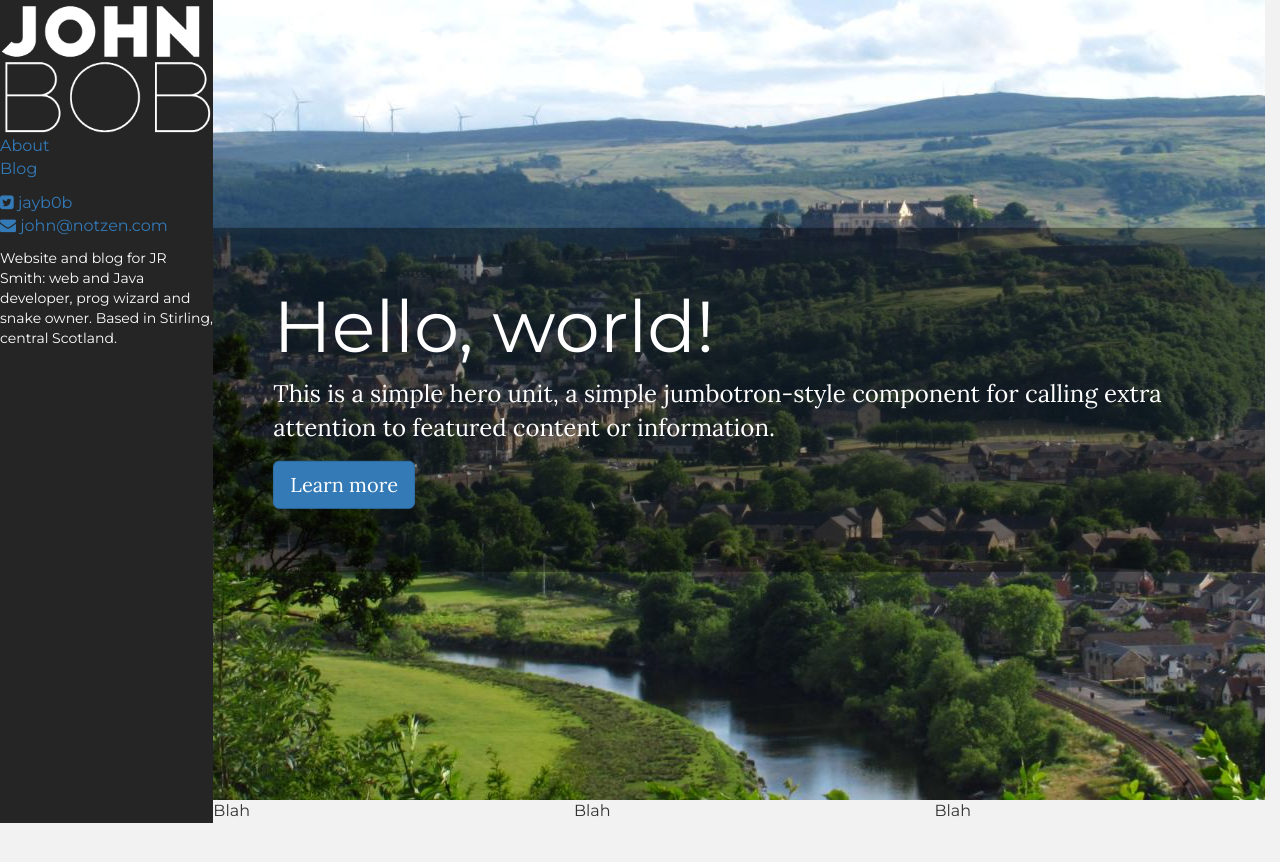
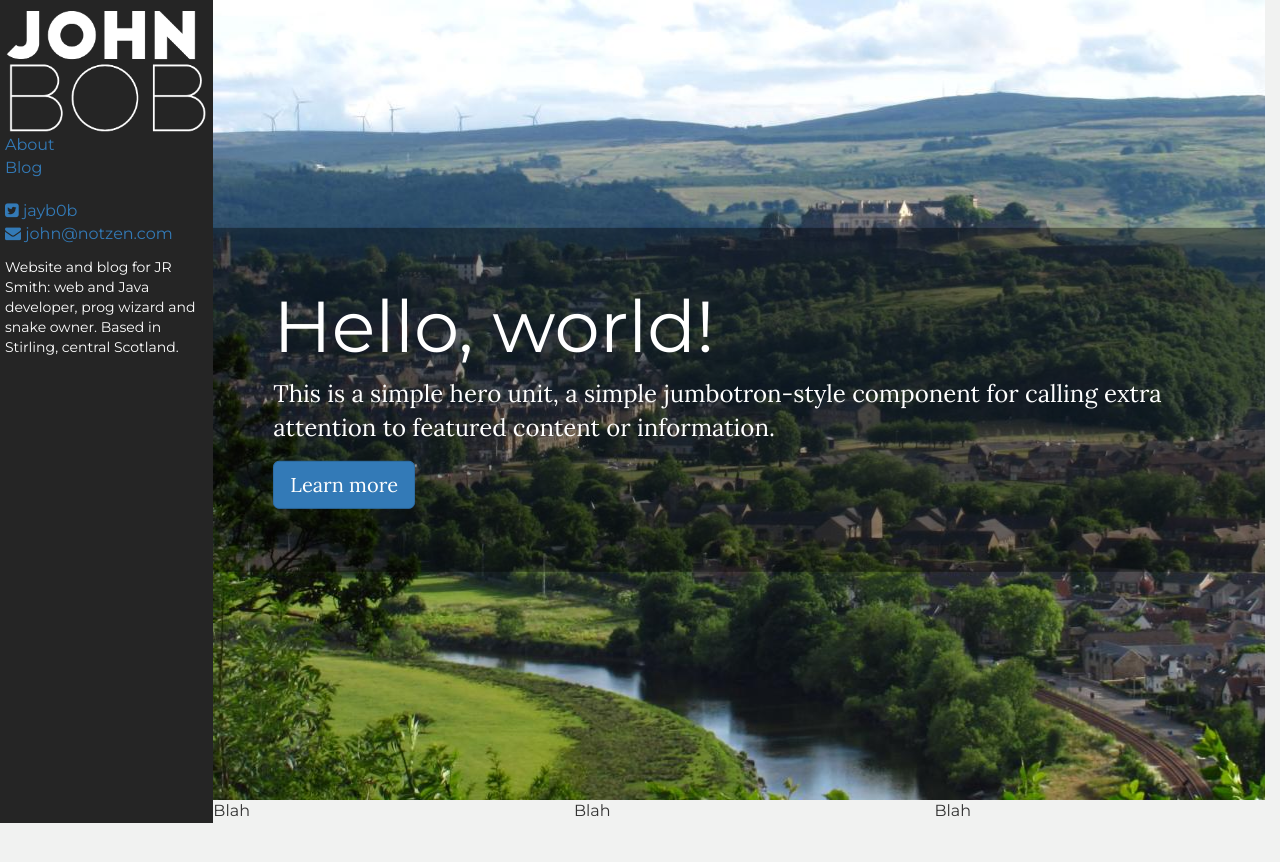
Before and after one commit to jayb0b/jayb0b.github.io, a Jekyll site: the page built from index.html, in a window 1280 px wide. Shown: the top 862 px of the page. Built offline with Jekyll 4.4.1, drawn with Linux system fonts in a browser that asks for light colours; nearby versions of some CDN libraries.

Commit message:
lots of new styling

```diff
--- a/_sass/bootstrap/custom/_styles.scss
+++ b/_sass/bootstrap/custom/_styles.scss
@@ -9,8 +9,8 @@ footer > p{
 .container-fluid{
 
 }
-footer{
-
+header,footer{
+  padding:5px;
 }
 p{
     font-family: 'Lora', serif;
```
